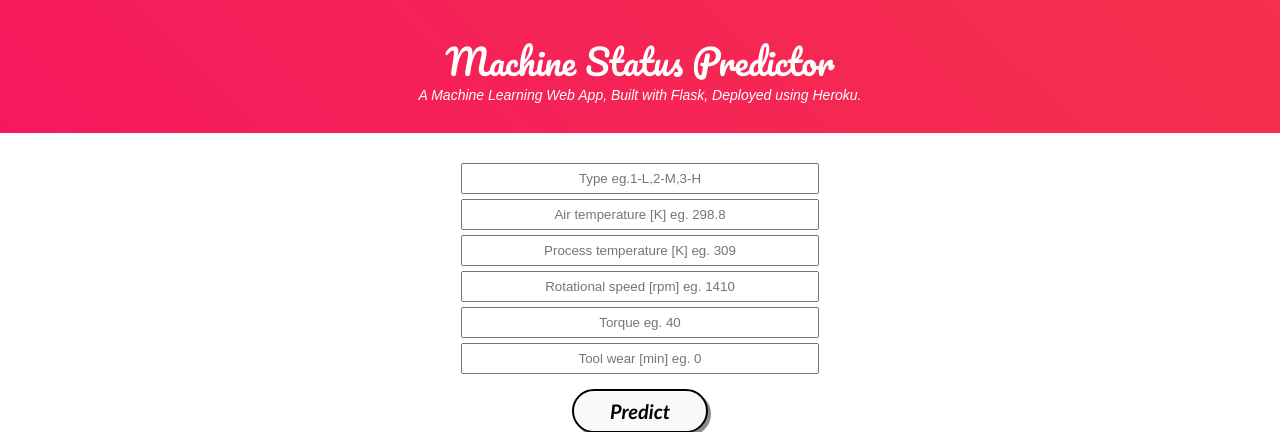
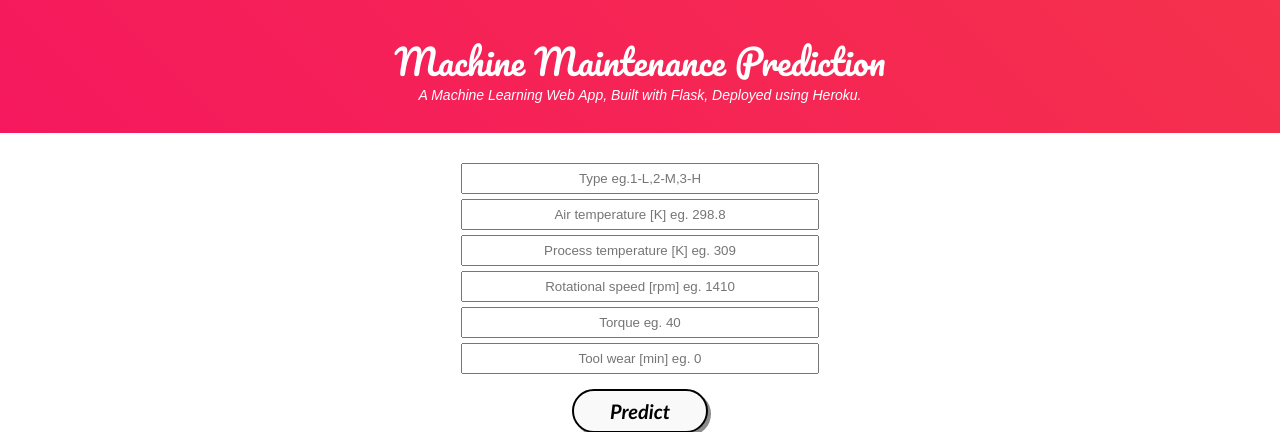
Before and after one commit to mayurghate/Maintainance, a Flask app: page / in a window 1280 px wide. Shown: the top 432 px of the page. Run offline with Flask 2, Linux system fonts and the light colour scheme; parts of the project's set-up code (start-up, migrations or seed data) failed here and were passed over; some libraries are stand-ins or nearby versions.

Commit message:
Update index.html

```diff
--- a/templates/index.html
+++ b/templates/index.html
@@ -3,7 +3,7 @@
 <html lang="en" dir="ltr">
     <head>
         <meta charset="utf-8">
-        <title>Machine Status Predictor</title>
+        <title>Machine Maintenance Prediction</title>
         <link rel="shortcut icon" href="{{ url_for('static', filename='machine-banner.png') }}">
         <link rel="stylesheet" type="text/css" href="{{ url_for('static', filename='styles.css') }}">
         <script src="https://kit.fontawesome.com/5f3f547070.js" crossorigin="anonymous"></script>
@@ -14,7 +14,7 @@
 
         <!-- Website Title -->
     	<div class="container">
-            <h2 class='container-heading'><span class="heading_font">Machine Status Predictor</span></h2>
+            <h2 class='container-heading'><span class="heading_font">Machine Maintenance Prediction</span></h2>
             <div class='description'>
     			<p>A Machine Learning Web App, Built with Flask, Deployed using Heroku.</p>
     		</div>
```
